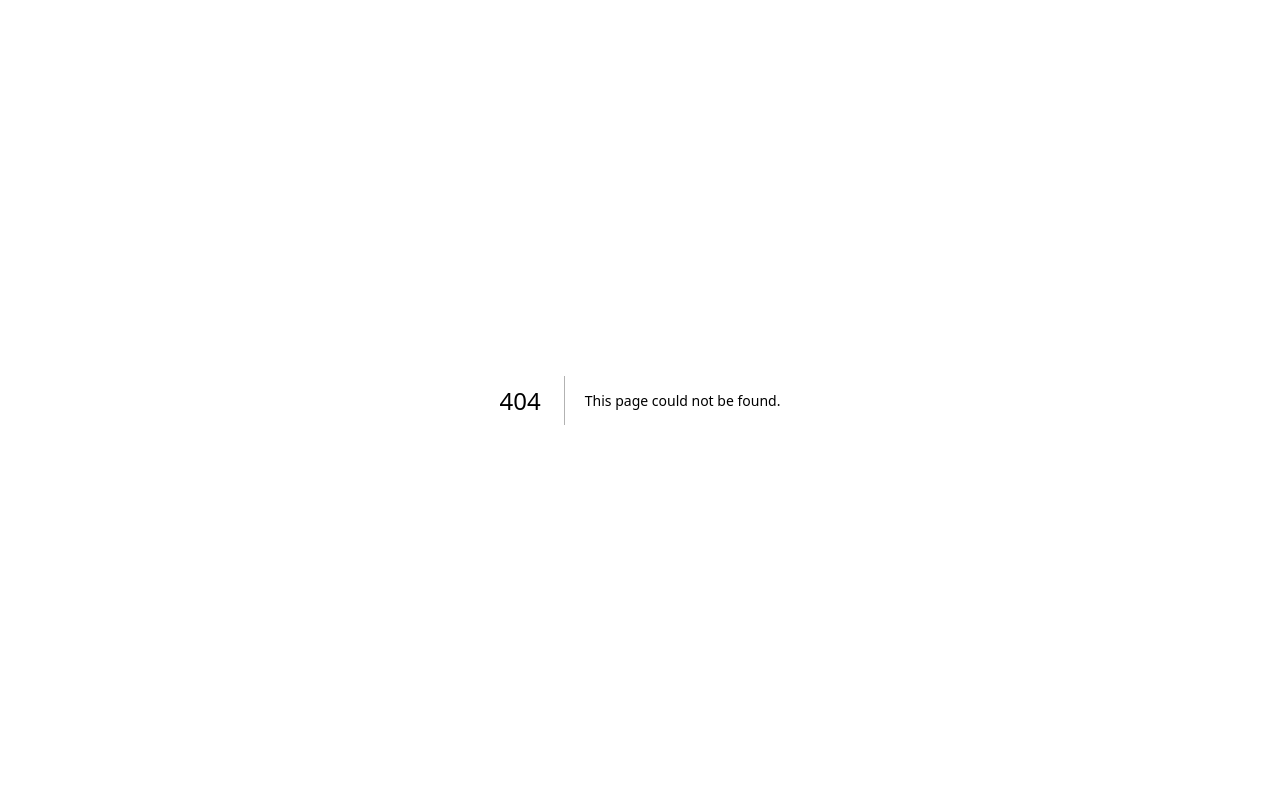
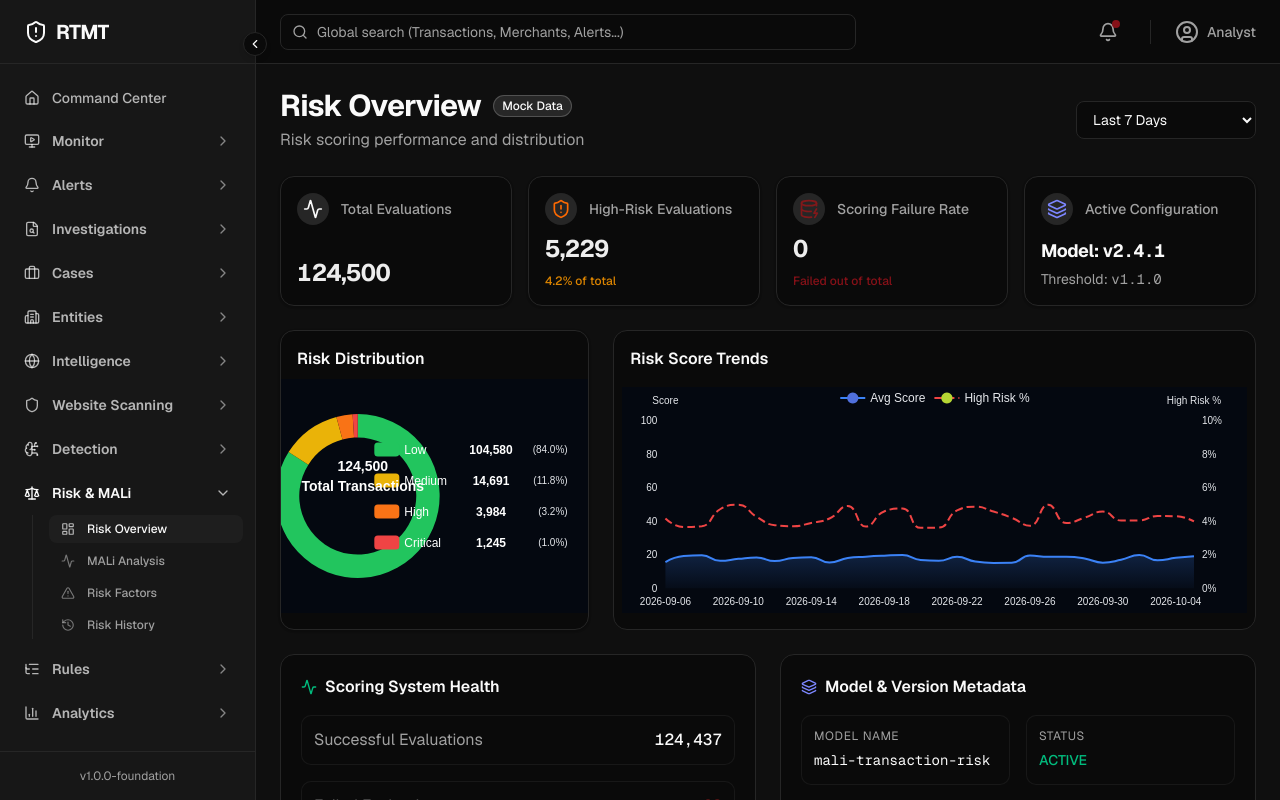
Before and after one commit to 0xkid-root/RTTMT_Analyst, a Next.js app: page /risk/overview in a window 1280 px wide. Before the commit this address had no page. Built offline with nearby package versions, Linux system fonts and the light colour scheme.

Commit message:
refactor(risk): move mali page to risk section and add risk overview page

```diff
--- a/src/app/(protected)/mali/page.tsx
+++ /dev/null
@@ -1,13 +0,0 @@
-export default function MaliPage() {
-  return (
-    <div className="space-y-6">
-      <div>
-        <h1 className="text-3xl font-bold tracking-tight">Mali</h1>
-        <p className="text-muted-foreground">Manage and view mali here.</p>
-      </div>
-      <div className="p-8 border-2 border-dashed border-border rounded-lg flex items-center justify-center text-muted-foreground">
-        Mali Module Placeholder
-      </div>
-    </div>
-  );
-}
--- /dev/null
+++ b/src/app/(protected)/risk/mali/page.tsx
@@ -0,0 +1,11 @@
+import { MaliAnalysisPage } from '@/features/mali/components/MaliAnalysisPage';
+import { Metadata } from 'next';
+
+export const metadata: Metadata = {
+  title: 'MALi Analysis - RTMT',
+  description: 'Transaction risk analysis and evaluation module.',
+};
+
+export default function MaliRoute() {
+  return <MaliAnalysisPage />;
+}
--- /dev/null
+++ b/src/app/(protected)/risk/overview/page.tsx
@@ -0,0 +1,11 @@
+import { RiskOverviewPage } from '@/features/mali/components/RiskOverviewPage';
+import { Metadata } from 'next';
+
+export const metadata: Metadata = {
+  title: 'Risk Overview - RTMT',
+  description: 'Risk scoring performance and distribution.',
+};
+
+export default function RiskOverviewRoute() {
+  return <RiskOverviewPage />;
+}
```
